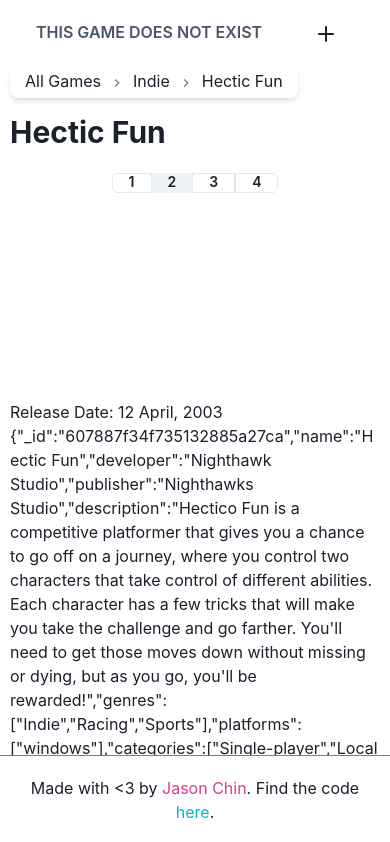
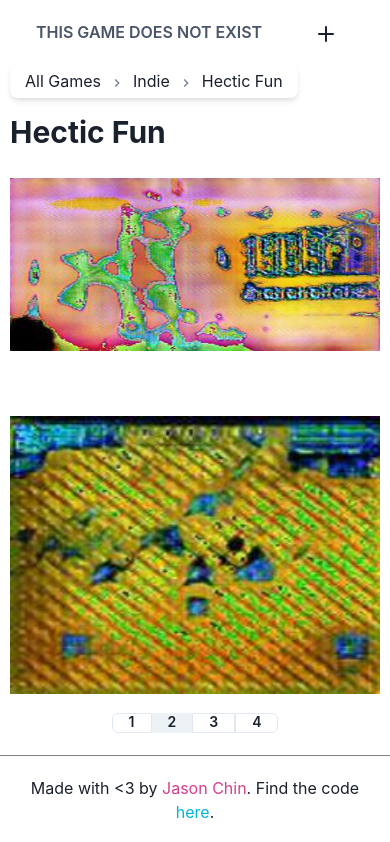
Before and after one commit to jrobchin/this-game-does-not-exist, a Next.js app in the folder app/: page /games/607887f34f735132885a27ca in a window 390 px wide. Shown: the top 842 px of the page. Built offline with nearby package versions, Linux system fonts and the light colour scheme.

Commit message:
make images responsive

```diff
--- a/app/components/games/screenshot-gallery.tsx
+++ b/app/components/games/screenshot-gallery.tsx
@@ -23,7 +23,7 @@ const ScreenshotGallery: FC<Props> = ({ screenshots, ...props }) => {
 
   return (
     <VStack {...props}>
-      <Box position="relative" h="90%" w="100%">
+      <Box position="relative" minH="300px" minW="300px" h="90%" w="100%">
         <Image
           src={`/images/screenshots/${screenshots[currScreenshot]}.jpg`}
           layout="fill"
--- a/app/pages/games/[id].tsx
+++ b/app/pages/games/[id].tsx
@@ -1,9 +1,9 @@
 import { GetStaticPaths, GetStaticProps } from "next";
 import Image from "next/image";
-import { FC } from "react";
+import React, { FC } from "react";
 import { Game } from "../../types";
 import { getAllGames, getGame } from "../../util/games";
-import { Box, Container, Flex, Heading, Text } from "@chakra-ui/react";
+import { Box, Container, Flex, Heading, Text, Spacer } from "@chakra-ui/react";
 import GamePageNav from "../../components/games/page-nav";
 import GameBreadcrumb from "../../components/games/breadcrumb";
 import Head from "next/head";
@@ -21,15 +21,16 @@ const logGameDataOnBrowser = (gameData: Game) => {
 };
 
 const GameImages: FC<{ gameData: Game }> = ({ gameData }) => (
-  <Flex direction={{ base: "column-reverse", md: "row" }} minH="215px">
-    <Box position="relative" w="60%">
+  <Flex direction={{ base: "column", md: "row" }}>
+    <Box position="relative" w={{ base: "100%" }} minH="200px" p={2}>
       <Image
         src={`/images/headers/${gameData.header_img}.jpg`}
         layout="fill"
         objectFit="contain"
       />
     </Box>
-    <ScreenshotGallery screenshots={gameData.screenshot_img} flexGrow={1} />
+    <Spacer minW={10} minH={10} />
+    <ScreenshotGallery screenshots={gameData.screenshot_img} />
   </Flex>
 );
 
@@ -42,7 +43,6 @@ type Props = {
 
 const GamePage: FC<Props> = ({ gameData, releaseDate, prevId, nextId }) => {
   logGameDataOnBrowser(gameData);
-  console.log(releaseDate);
 
   return (
     <div>
@@ -57,9 +57,19 @@ const GamePage: FC<Props> = ({ gameData, releaseDate, prevId, nextId }) => {
 
         <GameImages gameData={gameData} />
 
+        <Box p={5} my={5} borderRadius="lg" shadow="lg" maxW="sm">
+          <Text>
+            <b>Release Date:</b> {releaseDate}
+          </Text>
+          <Text>
+            <b>Developer:</b> {gameData.developer}
+          </Text>
+          <Text>
+            <b>Publisher:</b> {gameData.publisher}
+          </Text>
+        </Box>
+
         <Box my={5} />
-
-        <Text>Release Date: {releaseDate}</Text>
 
         <p>{JSON.stringify(gameData)}</p>
 
@@ -114,7 +124,8 @@ export const getStaticProps: GetStaticProps = async ({ params }) => {
   const prevId = gameIds[idIndex - 1] || null;
   const nextId = gameIds[idIndex + 1] || null;
 
-  // Generated data does not contain release data so we generate it here
+  // Generated data does not contain release data so we generate it here.
+  // Should be static per build though.
   const releaseDate = randomDate(new Date(1998, 0, 1), new Date());
   const releaseDateString = `${releaseDate.getDate()} ${
     MONTHS[releaseDate.getMonth()]
```
